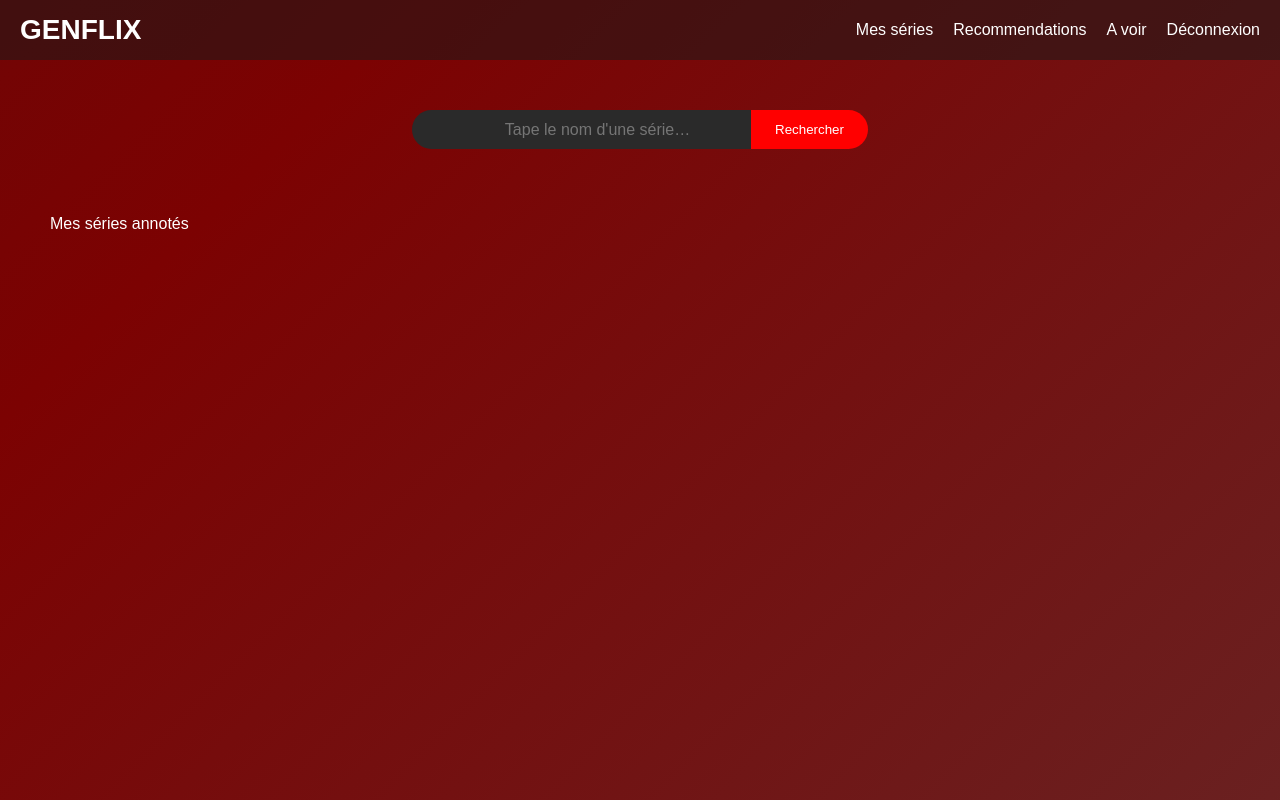
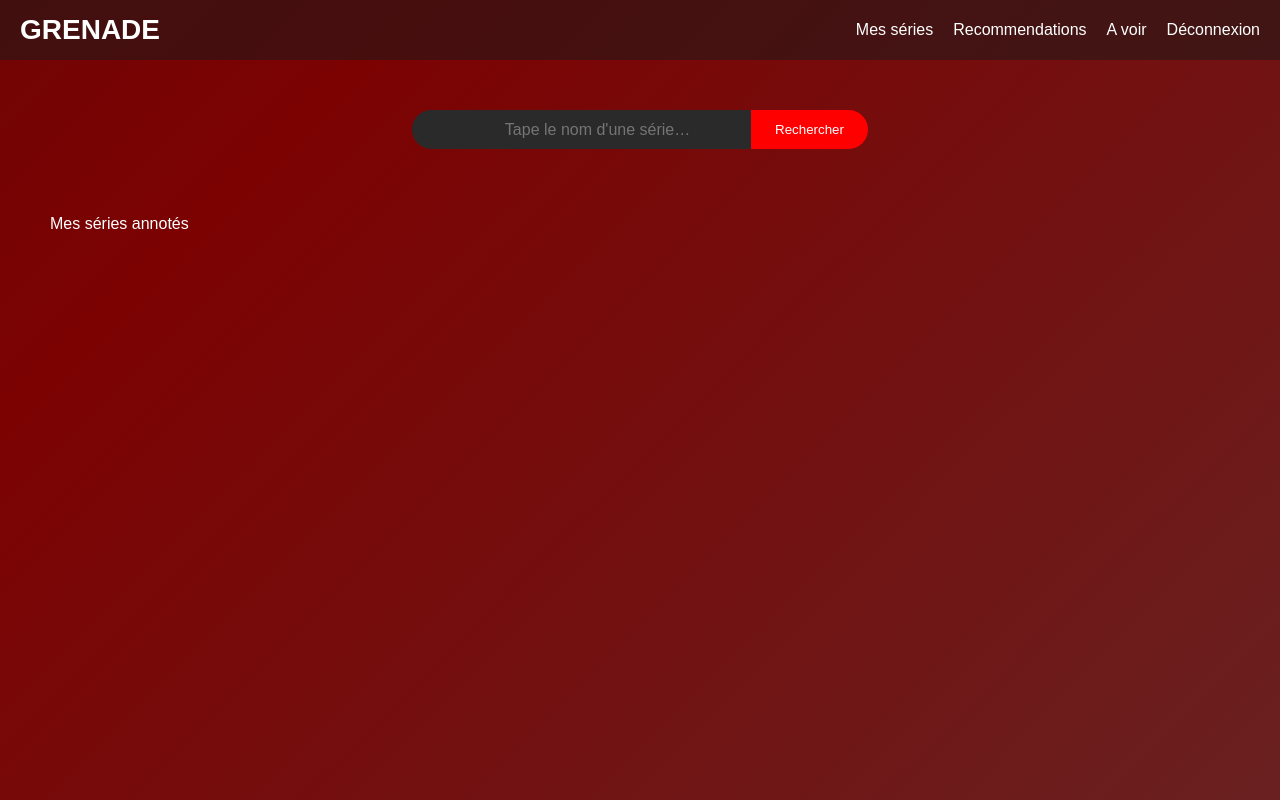
Before and after one commit to JadedaJ-fo3o/Developpement-web, a Flask app: template templates/search.html in a window 1280 px wide. Run offline with Flask 3, Linux system fonts and the light colour scheme; the template is opened without the code that fills it, so the values that code supplies are empty.

Commit message:
home.html

```diff
--- a/templates/search.html
+++ b/templates/search.html
@@ -1,14 +1,14 @@
 <!DOCTYPE html>
 <head>
     <meta charset="utf-8" />
-    <title>GENFLIX</title>
+    <title>GRENADE</title>
     <link rel="stylesheet" href="{{url_for('static',filename='css/style.css')}}">
     <script src="{{url_for('static',filename='js/search.js')}}" defer></script>
 </head>
 <body>
     <div class="gradient">
     <header>
-        <h3>GENFLIX</h3>
+        <h3>GRENADE</h3>
         <nav>
             <a href="./series.html">Mes séries</a>
             <a href="./recommendations.html">Recommendations</a>
```
Also changed, not shown: templates/base.html (deleted), templates/home.html (added).
